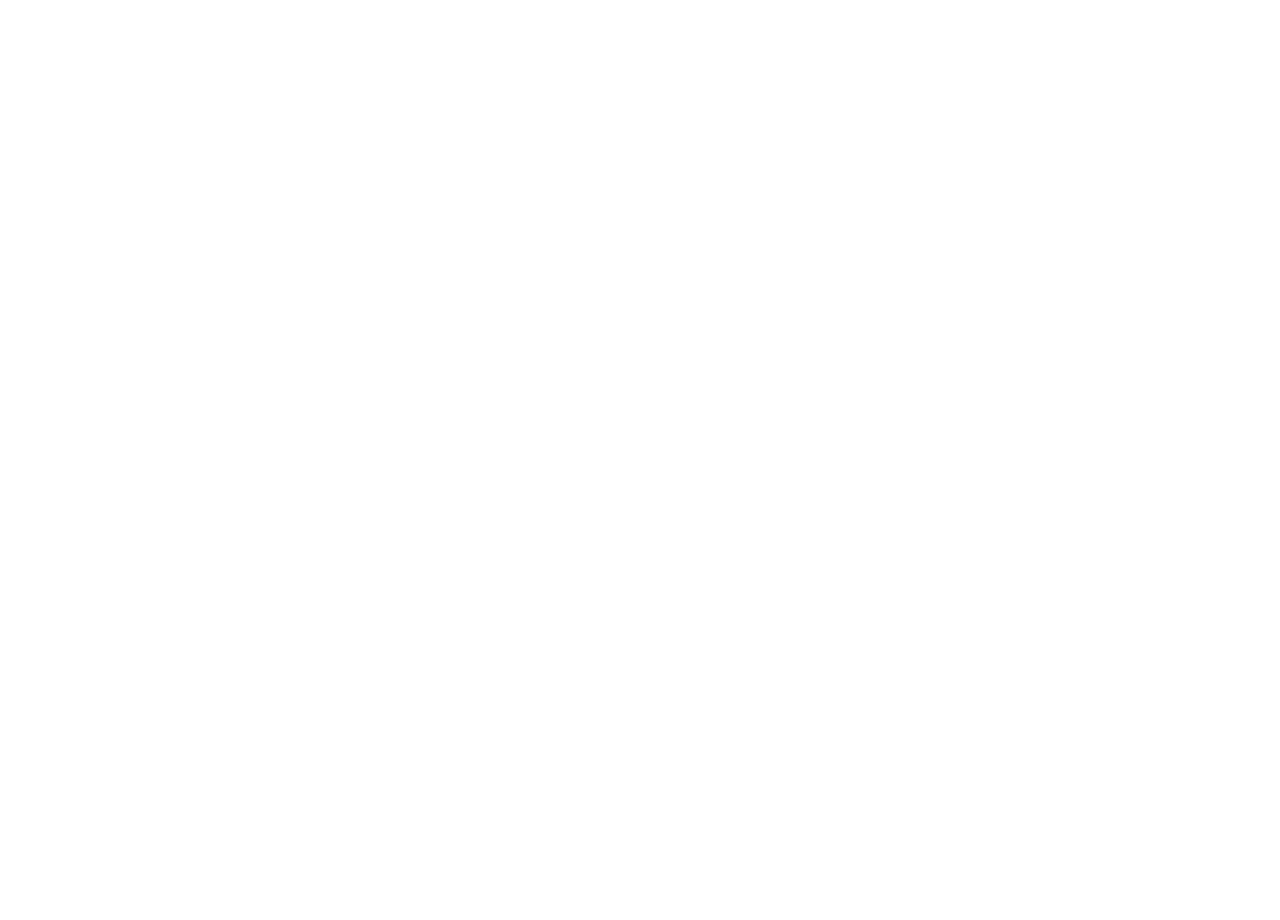
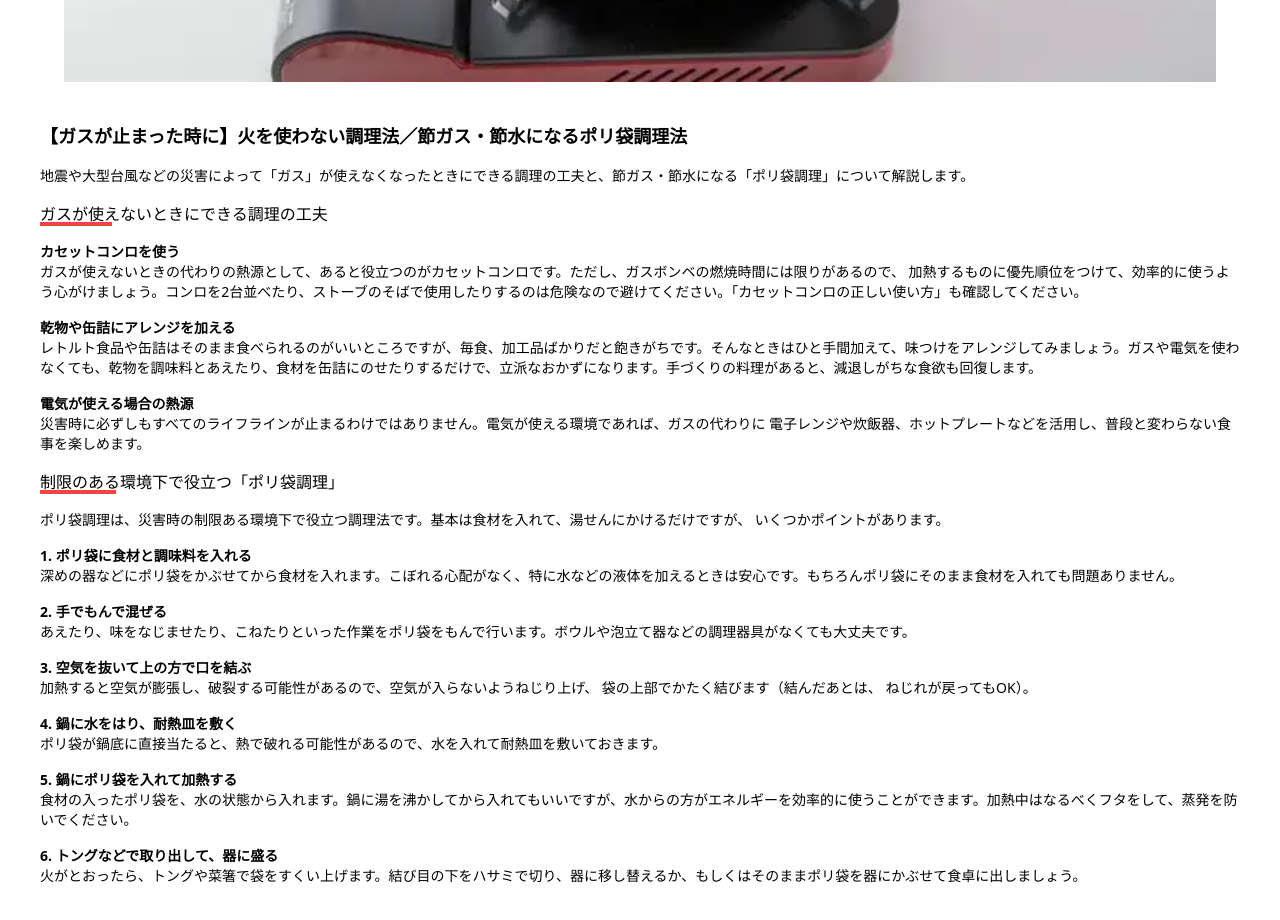
Before and after one commit to batosg/RakutenHackathon, a Next.js app: page /tips/id in a window 1280 px wide. Before the commit this address had no page. Shown: the part 580-1500 px from the top of the page. Before the commit the page ends 800 px from the top, so only its background shows below. Built offline with nearby package versions, Linux system fonts and the light colour scheme.

Commit message:
user/favoritesからのコピー

```diff
--- /dev/null
+++ b/app/tips/id/page.tsx
@@ -0,0 +1,49 @@
+import { GassConlo } from "@/public";
+import Image from "next/image";
+
+
+const image = <Image className="w-[90vw] mx-auto" src={GassConlo} alt="ガスコンロ" />;
+const title = (text:string) => <h1 className="text-lg font-bold mb-4 ">{text}</h1>;
+const baseText = (text:string) => <div className="mb-4 text-left text-sm">{text}</div>;
+const heading = (text:string) => <h1 className="text-1xl mb-4 relative inline-block text-base">{text}<span className="absolute left-0 bottom-0 w-1/4 h-1 bg-red-500"></span></h1>;
+const middleHeading = (text:string) => <div className="mb-4s text-left text-sm font-bold">{text}</div>;
+
+const context = <div className = "m-10 mx-left">
+    {title("【ガスが止まった時に】火を使わない調理法／節ガス・節水になるポリ袋調理法")}
+    {baseText("地震や大型台風などの災害によって「ガス」が使えなくなったときにできる調理の工夫と、節ガス・節水になる「ポリ袋調理」について解説します。")}
+
+    {heading("ガスが使えないときにできる調理の工夫")}
+    {middleHeading("カセットコンロを使う")}
+    {baseText("ガスが使えないときの代わりの熱源として、あると役立つのがカセットコンロです。ただし、ガスボンベの燃焼時間には限りがあるので、 加熱するものに優先順位をつけて、効率的に使うよう心がけましょう。コンロを2台並べたり、ストーブのそばで使用したりするのは危険なので避けてください。「カセットコンロの正しい使い方」も確認してください。")}
+    {middleHeading("乾物や缶詰にアレンジを加える")}
+    {baseText("レトルト食品や缶詰はそのまま食べられるのがいいところですが、毎食、加工品ばかりだと飽きがちです。そんなときはひと手間加えて、味つけをアレンジしてみましょう。ガスや電気を使わなくても、乾物を調味料とあえたり、食材を缶詰にのせたりするだけで、立派なおかずになります。手づくりの料理があると、減退しがちな食欲も回復します。")}
+    {middleHeading("電気が使える場合の熱源")}
+    {baseText("災害時に必ずしもすべてのライフラインが止まるわけではありません。電気が使える環境であれば、ガスの代わりに 電子レンジや炊飯器、ホットプレートなどを活用し、普段と変わらない食事を楽しめます。")}
+
+    {heading("制限のある環境下で役立つ「ポリ袋調理」")}
+    {baseText("ポリ袋調理は、災害時の制限ある環境下で役立つ調理法です。基本は食材を入れて、湯せんにかけるだけですが、 いくつかポイントがあります。")}
+    {middleHeading("1. ポリ袋に食材と調味料を入れる")}
+    {baseText("深めの器などにポリ袋をかぶせてから食材を入れます。こぼれる心配がなく、特に水などの液体を加えるときは安心です。もちろんポリ袋にそのまま食材を入れても問題ありません。")}
+    {middleHeading("2. 手でもんで混ぜる")}
+    {baseText("あえたり、味をなじませたり、こねたりといった作業をポリ袋をもんで行います。ボウルや泡立て器などの調理器具がなくても大丈夫です。")}
+    {middleHeading("3. 空気を抜いて上の方で口を結ぶ")}
+    {baseText("加熱すると空気が膨張し、破裂する可能性があるので、空気が入らないようねじり上げ、 袋の上部でかたく結びます（結んだあとは、 ねじれが戻ってもOK）。")}
+    {middleHeading("4. 鍋に水をはり、耐熱皿を敷く")}
+    {baseText("ポリ袋が鍋底に直接当たると、熱で破れる可能性があるので、水を入れて耐熱皿を敷いておきます。")}
+    {middleHeading("5. 鍋にポリ袋を入れて加熱する")}
+    {baseText("食材の入ったポリ袋を、水の状態から入れます。鍋に湯を沸かしてから入れてもいいですが、水からの方がエネルギーを効率的に使うことができます。加熱中はなるべくフタをして、蒸発を防いでください。")}
+    {middleHeading("6. トングなどで取り出して、器に盛る")}
+    {baseText("火がとおったら、トングや菜箸で袋をすくい上げます。結び目の下をハサミで切り、器に移し替えるか、もしくはそのままポリ袋を器にかぶせて食卓に出しましょう。")}
+</div>;
+
+const Tips = () => {
+    return (
+        <div>
+            {image}
+            {context}
+        </div>
+    );
+};
+
+
+export default Tips;
```
